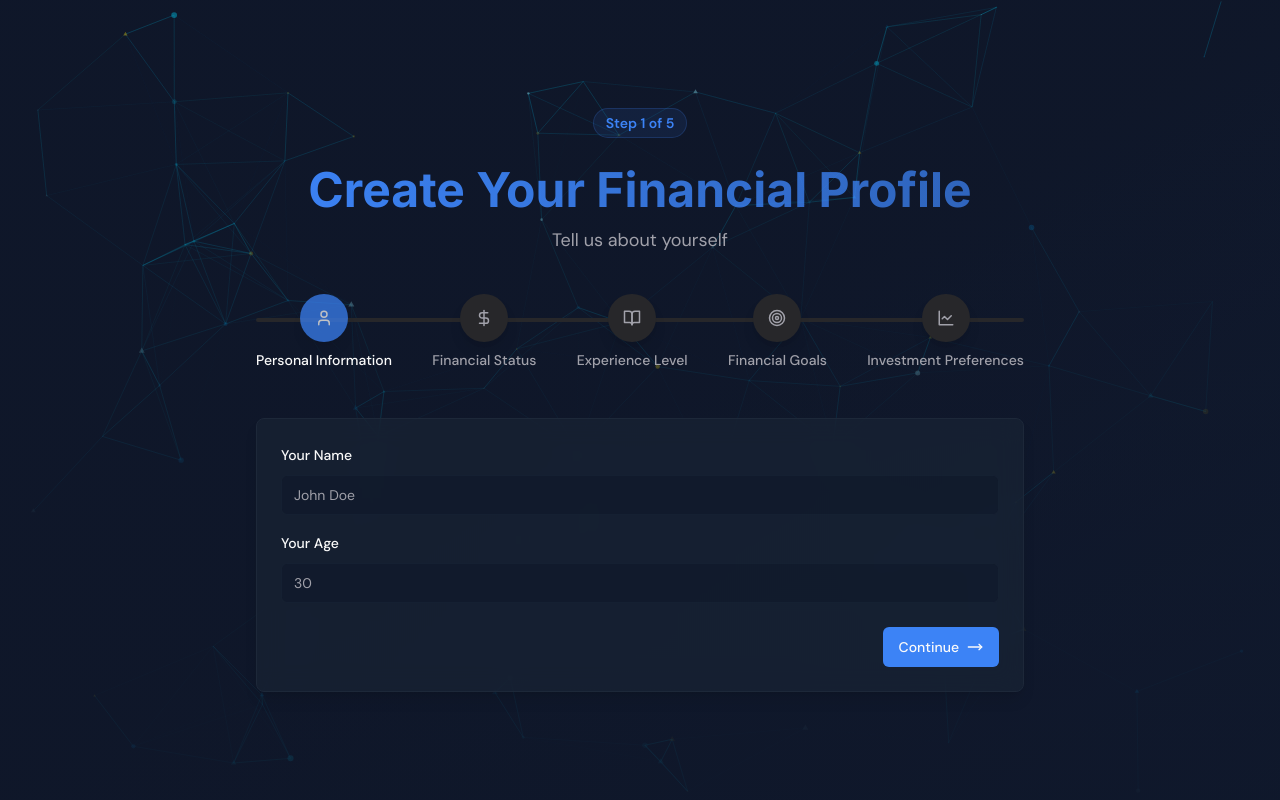
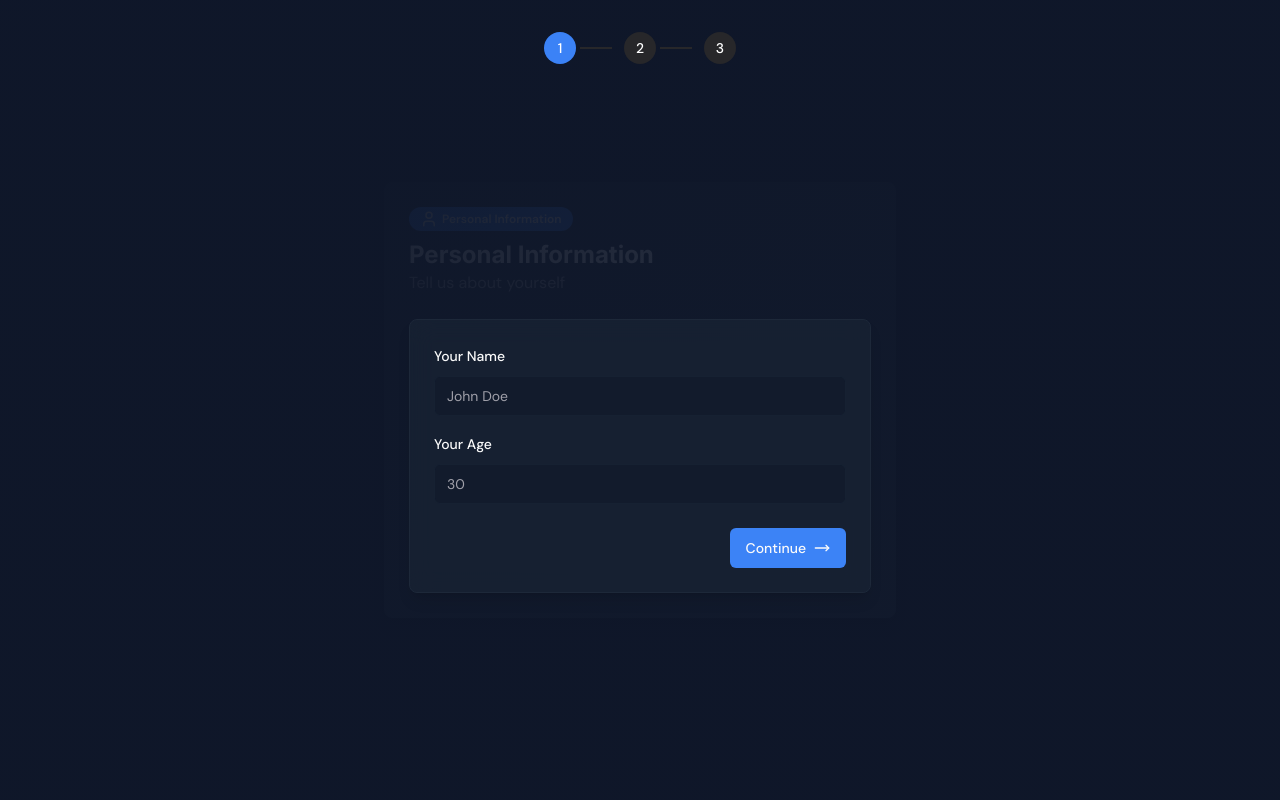
Before and after one commit to safwannuddin/finova, a Next.js app: page /onboarding in a window 1280 px wide. Built offline with nearby package versions, Linux system fonts and the light colour scheme.

Commit message:
chore: update dependencies to latest versions and adjust package versions for compatibility

```diff
--- a/app/dashboard/page.tsx
+++ b/app/dashboard/page.tsx
@@ -1,5 +1,5 @@
-'use client';
-
+import { auth } from "@clerk/nextjs";
+import { redirect } from "next/navigation";
 import Dashboard from "@/components/dashboard/Dashboard";
 import { AdvancedCharts } from "@/components/dashboard/AdvancedCharts";
 import { GoalsProgressCard } from "@/components/dashboard/GoalsProgressCard";
@@ -13,7 +13,14 @@ import { PieChart, LineChart, BarChart3, TrendingUp } from "lucide-react";
 import ChatbotButton from "@/components/ai/ChatbotButton";
 import PortfolioAllocationCard from "@/components/dashboard/PortfolioAllocationCard";
 
-export default function DashboardPage() {
+export default async function DashboardPage() {
+  // Check if user is authenticated
+  const { userId } = await auth();
+
+  // If not authenticated, redirect to sign in
+  if (!userId) {
+    redirect("/sign-in");
+  }
   // Mock data for demonstration
   const mockHealthMetrics = [
     {
--- a/app/globals.css
+++ b/app/globals.css
@@ -159,3 +159,16 @@
     }
   }
 }
+
+@keyframes progress {
+  0% {
+    width: 0%;
+  }
+  100% {
+    width: 100%;
+  }
+}
+
+.animate-progress {
+  animation: progress 2s ease-in-out;
+}
--- a/components/onboarding/Onboarding.tsx
+++ b/components/onboarding/Onboarding.tsx
@@ -6,11 +6,9 @@ import { useUser, User } from '@/context/UserContext';
 import PersonalInfoStep from '@/components/onboarding/steps/PersonalInfoStep';
 import FinancialInfoStep from '@/components/onboarding/steps/FinancialInfoStep';
 import InvestmentInfoStep from '@/components/onboarding/steps/InvestmentInfoStep';
-import ExperienceStep from '@/components/onboarding/steps/ExperienceStep';
-import GoalsStep from '@/components/onboarding/steps/GoalsStep';
-import ParticleBackground from '@/components/ui/ParticleBackground';
 import { Badge } from '@/components/ui/badge';
-import { Check, User as UserIcon, DollarSign, LineChart, Target, BookOpen } from 'lucide-react';
+import { Button } from '@/components/ui/button';
+import { Check, User as UserIcon, DollarSign, LineChart } from 'lucide-react';
 
 const steps = [
   {
@@ -23,28 +21,14 @@ const steps = [
   {
     id: 'financial',
     title: 'Financial Status',
-    description: 'Your income and budget',
+    description: 'Your income and goals',
     icon: <DollarSign size={18} />,
     color: 'bg-green-500'
   },
   {
-    id: 'experience',
-    title: 'Experience Level',
-    description: 'Your financial knowledge',
-    icon: <BookOpen size={18} />,
-    color: 'bg-amber-500'
-  },
-  {
-    id: 'goals',
-    title: 'Financial Goals',
-    description: 'What you want to achieve',
-    icon: <Target size={18} />,
-    color: 'bg-indigo-500'
-  },
-  {
     id: 'investment',
-    title: 'Investment Preferences',
-    description: 'Risk profile and interests',
+    title: 'Investment Profile',
+    description: 'Your investment style',
     icon: <LineChart size={18} />,
     color: 'bg-purple-500'
   }
@@ -55,7 +39,6 @@ export default function Onboarding() {
   const [animateStepChange, setAnimateStepChange] = useState(false);
   const { updateUser, completeOnboarding } = useUser();
 
-  // Animate the step change
   useEffect(() => {
     if (animateStepChange) {
       const timer = setTimeout(() => {
@@ -81,189 +64,93 @@ export default function Onboarding() {
     }
   };
 
-  const handlePersonalInfoSubmit = (data: Partial<User>) => {
-    console.log("Personal info submitted:", data);
+  const handleStepSubmit = (data: Partial<User>) => {
+    console.log(`${steps[currentStep].id} info submitted:`, data);
     updateUser(data);
     goToNextStep();
   };
 
-  const handleFinancialInfoSubmit = (data: Partial<User>) => {
-    console.log("Financial info submitted:", data);
-    updateUser(data);
-    goToNextStep();
-  };
+  return (
+    <div className="relative min-h-screen flex flex-col items-center justify-center bg-background/95 p-4">
+      <div className="absolute inset-0 bg-gradient-to-br from-background to-background/80" />
 
-  const handleExperienceSubmit = (data: Partial<User>) => {
-    console.log("Experience info submitted:", data);
-    updateUser(data);
-    goToNextStep();
-  };
-
-  const handleGoalsSubmit = (data: Partial<User>) => {
-    console.log("Goals info submitted:", data);
-    updateUser(data);
-    goToNextStep();
-  };
-
-  const handleInvestmentInfoSubmit = (data: Partial<User>) => {
-    console.log("Investment info submitted to Onboarding component:", data);
-
-    // Update user data
-    updateUser(data);
-
-    // Mark onboarding as complete - this updates the context state
-    // but we don't rely on this for navigation anymore
-    console.log("Marking onboarding as complete...");
-    completeOnboarding();
-  };
-
-  return (
-    <motion.div
-      className="min-h-screen flex items-center justify-center relative overflow-hidden bg-gradient-to-br from-background via-background/95 to-primary/5"
-      initial={{ opacity: 0 }}
-      animate={{ opacity: 1 }}
-      exit={{ opacity: 0 }}
-      transition={{ duration: 0.5 }}
-    >
-      <ParticleBackground />
-      <div className="absolute inset-0 bg-gradient-to-b from-background/0 via-background/50 to-background/80 z-10" />
-
-      <div className="container mx-auto px-4 py-12 z-20">
-        <div className="flex flex-col items-center">
-          <motion.div
-            className="w-full max-w-screen-md mx-auto"
-            initial={{ y: 20, opacity: 0 }}
-            animate={{ y: 0, opacity: 1 }}
-            transition={{ delay: 0.3, duration: 0.5 }}
-          >
-            <div className="mb-10 text-center">
-              <motion.div
-                className="inline-flex items-center justify-center mb-4"
-                initial={{ scale: 0.9 }}
-                animate={{ scale: 1 }}
-                transition={{
-                  type: "spring",
-                  stiffness: 260,
-                  damping: 20,
-                  delay: 0.4
-                }}
-              >
-                <Badge
-                  className="px-3 py-1 text-sm bg-primary/10 text-primary border-primary/20 mb-3"
-                  variant="outline"
-                >
-                  Step {currentStep + 1} of {steps.length}
-                </Badge>
-              </motion.div>
-
-              <motion.h1
-                className="text-3xl md:text-5xl font-bold mb-3 bg-clip-text text-transparent bg-gradient-to-r from-primary to-primary/70"
-                initial={{ y: 10, opacity: 0 }}
-                animate={{ y: 0, opacity: 1 }}
-                transition={{ delay: 0.5 }}
-              >
-                Create Your Financial Profile
-              </motion.h1>
-
-              <motion.p
-                className="text-muted-foreground text-lg max-w-lg mx-auto"
-                initial={{ y: 10, opacity: 0 }}
-                animate={{ y: 0, opacity: 1 }}
-                transition={{ delay: 0.6 }}
-              >
-                {steps[currentStep].description}
-              </motion.p>
+      {/* Progress indicators */}
+      <div className="fixed top-8 left-1/2 transform -translate-x-1/2 flex items-center space-x-2 z-10">
+        {steps.map((step, index) => (
+          <div key={step.id} className="flex items-center">
+            <div className={`
+              w-8 h-8 rounded-full flex items-center justify-center
+              ${index <= currentStep ? step.color : 'bg-muted'}
+              transition-colors duration-300
+            `}>
+              {index < currentStep ? (
+                <Check className="w-5 h-5 text-white" />
+              ) : (
+                <span className="text-sm font-medium text-white">{index + 1}</span>
+              )}
+            </div>
+            {index < steps.length - 1 && (
+              <div className={`
+                w-8 h-0.5 mx-1
+                ${index < currentStep ? 'bg-primary' : 'bg-muted'}
+                transition-colors duration-300
+              `} />
+            )}
+          </div>
+        ))}
       </div>
 
-            <div className="flex justify-between mb-12 relative">
-              {steps.map((step, index) => (
+      {/* Step content */}
+      <AnimatePresence mode="wait">
         <motion.div
-                  key={step.id}
-                  className="flex flex-col items-center z-10"
-                  initial={{ opacity: 0, y: 10 }}
+          key={currentStep}
+          initial={{ opacity: 0, y: 20 }}
           animate={{ opacity: 1, y: 0 }}
-                  transition={{ delay: 0.3 + index * 0.1 }}
+          exit={{ opacity: 0, y: -20 }}
+          transition={{ duration: 0.3 }}
+          className="w-full max-w-lg"
         >
-                  <div
-                    className={`w-12 h-12 rounded-full flex items-center justify-center shadow-lg transition-all duration-300
-                    ${index < currentStep
-                      ? 'bg-primary text-white'
-                      : index === currentStep
-                        ? step.color + ' text-white animate-pulse'
-                        : 'bg-muted text-muted-foreground'}`}
-                  >
-                    {index < currentStep ? (
-                      <Check size={20} />
-                    ) : (
-                      <span className="flex items-center justify-center">
-                        {step.icon}
-                      </span>
-                    )}
-                  </div>
-                  <span className={`text-sm font-medium mt-2
-                    ${index <= currentStep ? 'text-foreground' : 'text-muted-foreground'}`}>
-                    {step.title}
-                  </span>
-                </motion.div>
-              ))}
-
-              <div className="absolute top-6 left-0 right-0 h-1 bg-muted rounded-full -z-10">
-                <motion.div
-                  className="absolute top-0 left-0 h-full bg-primary rounded-full"
-                  style={{
-                    width: `${(currentStep / (steps.length - 1)) * 100}%`
-                  }}
-                  initial={{ width: '0%' }}
-                  animate={{
-                    width: `${(currentStep / (steps.length - 1)) * 100}%`
-                  }}
-                  transition={{ duration: 0.5 }}
-                />
-              </div>
+          <div className="bg-card rounded-lg shadow-lg p-6 border border-border">
+            <div className="mb-6">
+              <Badge className={`${steps[currentStep].color} mb-2`}>
+                {steps[currentStep].icon}
+                <span className="ml-1">{steps[currentStep].title}</span>
+              </Badge>
+              <h2 className="text-2xl font-bold">{steps[currentStep].title}</h2>
+              <p className="text-muted-foreground">{steps[currentStep].description}</p>
             </div>
 
-            <motion.div
-              className="w-full"
-              animate={animateStepChange ? { opacity: 0.3, scale: 0.98 } : { opacity: 1, scale: 1 }}
-              transition={{ duration: 0.3 }}
-            >
-              <AnimatePresence mode="wait">
             {currentStep === 0 && (
-                  <PersonalInfoStep key="personal" onSubmit={handlePersonalInfoSubmit} />
+              <PersonalInfoStep onSubmit={handleStepSubmit} />
             )}
             {currentStep === 1 && (
               <FinancialInfoStep
-                    key="financial"
-                    onSubmit={handleFinancialInfoSubmit}
+                onSubmit={handleStepSubmit}
                 onBack={goToPreviousStep}
               />
             )}
             {currentStep === 2 && (
-                  <ExperienceStep
-                    key="experience"
-                    onSubmit={handleExperienceSubmit}
+              <InvestmentInfoStep
+                onSubmit={handleStepSubmit}
                 onBack={goToPreviousStep}
               />
             )}
-                {currentStep === 3 && (
-                  <GoalsStep
-                    key="goals"
-                    onSubmit={handleGoalsSubmit}
-                    onBack={goToPreviousStep}
-                  />
+          </div>
+        </motion.div>
+      </AnimatePresence>
+
+      {/* Navigation buttons */}
+      <div className="fixed bottom-8 left-1/2 transform -translate-x-1/2 flex space-x-4">
+        {currentStep > 0 && (
+          <Button
+            variant="secondary"
+            onClick={goToPreviousStep}
+            className="px-6"
+          >
+            Back
+          </Button>
         )}
-                {currentStep === 4 && (
-                  <InvestmentInfoStep
-                    key="investment"
-                    onSubmit={handleInvestmentInfoSubmit}
-                    onBack={goToPreviousStep}
-                  />
-                )}
-              </AnimatePresence>
-            </motion.div>
-          </motion.div>
       </div>
     </div>
-    </motion.div>
   );
 }
```
Also changed, not shown: components/onboarding/OnboardingComplete.tsx (+35 -15 lines). Lines whose indentation alone changed are shown as unchanged.
